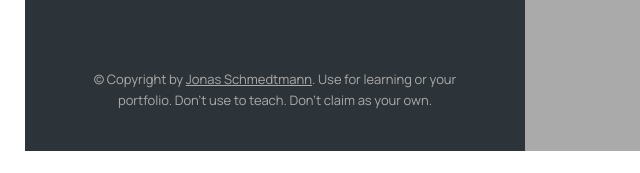
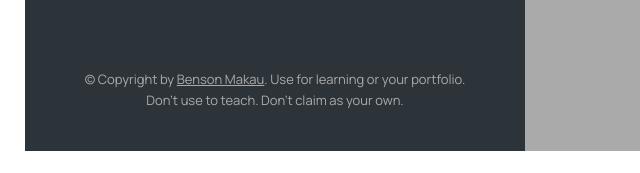
Before and after one commit to makaubenson/mapty-leaflet-library, a plain HTML site: page index.html in a window 1280 px wide. Shown: the part 624-797 px from the top of the page, 0-640 px from the left. Drawn offline with nearby package versions, Linux system fonts and the light colour scheme.

Commit message:
Update index.html

```diff
--- a/index.html
+++ b/index.html
@@ -126,8 +126,8 @@
         <a
           class="twitter-link"
           target="_blank"
-          href="https://twitter.com/jonasschmedtman"
-          >Jonas Schmedtmann</a
+          href="https://twitter.com/_makaubenson"
+          >Benson Makau</a
         >. Use for learning or your portfolio. Don't use to teach. Don't claim
         as your own.
       </p>
```
